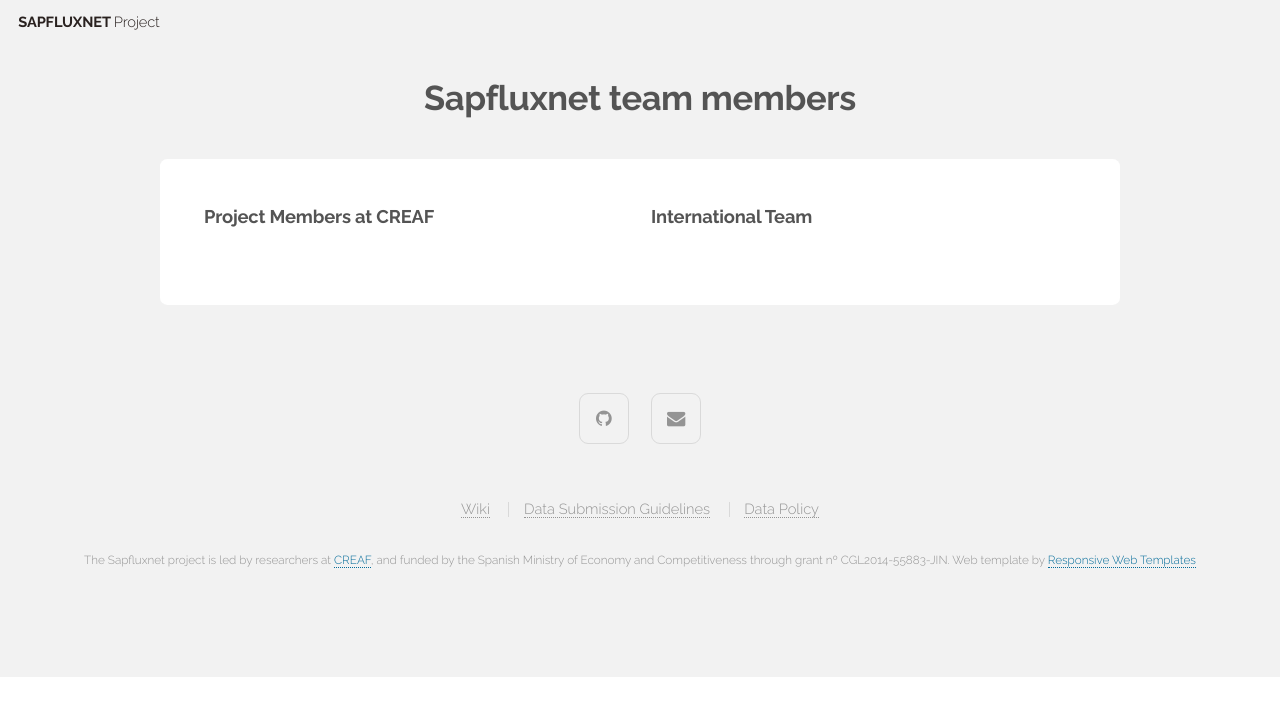
After one commit to aescobarr/sapfluxnet-form, a Django app: template home/templates/home/team.html in a window 1280 px wide. The commit adds this page. Shown: the top 716 px of the page. Run offline with Django 3.2, Linux system fonts and the light colour scheme; the template is opened without the code that fills it, so the values that code supplies are empty.

Commit message:
final version of home and team pages

```diff
--- a/home/static/home/js/init.js
+++ b/home/static/home/js/init.js
@@ -9,12 +9,12 @@
 	skel.init({
 		reset: 'full',
 		breakpoints: {
-			global: { href: 'static/home/css/style.css', containers: 1400, grid: { gutters: ['2em', 0] } },
-			xlarge: { media: '(max-width: 1680px)', href: 'static/home/css/style-xlarge.css', containers: 1200 },
-			large: { media: '(max-width: 1280px)', href: 'static/home/css/style-large.css', containers: 960, grid: { gutters: ['1.5em', 0] }, viewport: { scalable: false } },
-			medium: { media: '(max-width: 980px)', href: 'static/home/css/style-medium.css', containers: '90%', grid: { zoom: 2 } },
-			small: { media: '(max-width: 736px)', href: 'static/home/css/style-small.css', containers: '90%!', grid: { gutters: ['1.25em', 0], zoom: 3 } },
-			xsmall: { media: '(max-width: 480px)', href: 'static/home/css/style-xsmall.css' }
+			global: { href: style, containers: 1400, grid: { gutters: ['2em', 0] } },
+			xlarge: { media: '(max-width: 1680px)', href: xlarge, containers: 1200 },
+			large: { media: '(max-width: 1280px)', href: large, containers: 960, grid: { gutters: ['1.5em', 0] }, viewport: { scalable: false } },
+			medium: { media: '(max-width: 980px)', href: medium, containers: '90%', grid: { zoom: 2 } },
+			small: { media: '(max-width: 736px)', href: small, containers: '90%!', grid: { gutters: ['1.25em', 0], zoom: 3 } },
+			xsmall: { media: '(max-width: 480px)', href: xsmall }
 		},
 		plugins: {
 			layers: {
--- /dev/null
+++ b/home/templates/home/team.html
@@ -0,0 +1,102 @@
+{% load staticfiles %}
+<!DOCTYPE html>
+
+<html>
+  <head>
+    <title>SAPFLUXNET Team</title>
+    <meta http-equiv="content-type" content="text/html; charset=utf-8" />
+		<meta name="description" content="Members of SAPFLUXNET Team" />
+		<meta name="keywords" content="sap flow database global" />
+    <!--[if lte IE 8]><script src="home/css/ie/html5shiv.js"></script><![endif]-->
+    <!-- Script to acces css files from js files: -->
+    <script>
+      style  = "{% static 'home/css/style.css' %}";
+      xlarge  = "{% static 'home/css/style-xlarge.css' %}";
+      large  = "{% static 'home/css/style-large.css' %}";
+      medium  = "{% static 'home/css/style-medium.css' %}";
+      small  = "{% static 'home/css/style-small.css' %}";
+      xsmall  = "{% static 'home/css/style-xsmall.css' %}";
+    </script>
+		<script src="{% static 'home/js/jquery.min.js' %}"></script>
+		<script src="{% static 'home/js/jquery.dropotron.min.js' %}"></script>
+		<script src="{% static 'home/js/jquery.scrollgress.min.js' %}"></script>
+		<script src="{% static 'home/js/jquery.scrolly.min.js' %}"></script>
+		<script src="{% static 'home/js/jquery.slidertron.min.js' %}"></script>
+		<script src="{% static 'home/js/skel.min.js' %}"></script>
+		<script src="{% static 'home/js/skel-layers.min.js' %}"></script>
+		<script src="{% static 'home/js/init.js' %}"></script>
+    <noscript>
+		  <link rel="stylesheet" type="text/css" href="{% static 'home/css/skel.css' %}"/>
+		  <link rel="stylesheet" type="text/css" href="{% static 'home/css/style.css' %}"/>
+		  <link rel="stylesheet" type="text/css" href="{% static 'home/css/style-xlarge.css' %}"/>
+    </noscript>
+    <link rel="shortcut icon" type="image/png" href="{% static 'home/media/fluxnet.ico' %}"/>
+		<!--[if lte IE 9]><link rel="stylesheet" href="home/css/ie/v9.css" /><![endif]-->
+		<!--[if lte IE 8]><link rel="stylesheet" href="home/css/ie/v8.css" /><![endif]-->
+	</head>
+
+  <body class="landing">
+
+    <!-- Header -->
+    <header id="header" class="alt skel-layers-fixed">
+      <h1><a href="{% url 'index' %}">SAPFLUXNET <span>Project</span></a></h1>
+    </header>
+
+    <!-- Main -->
+    <section id="main" class="wrapper style1">
+      <header class="major">
+        <h2>Sapfluxnet team members</h2>
+      </header>
+      <div class="container">
+
+        <!-- Content -->
+        <section id="content">
+
+          <!-- CREAF members -->
+          <section>
+            <div class="row">
+              <div class="6u 12u(2)">
+                <h3>Project Members at CREAF</h3>
+                <ul class="alt">
+                  {% for member in team_list %}
+                    {% if member.getAffil == 'CREAF' %}
+                      <li>{{ member }}. {{ member.getAffil }}. <a href="{{ member.getWeb }}">Web</a></li>
+                    {% endif %}
+                  {% endfor %}
+                </ul>
+              </div>
+              <!-- International Team -->
+              <div class="6u 12u(2)">
+                <h3>International Team</h3>
+                <ul class="alt">
+                  {% for member in team_list %}
+                    {% if member.getAffil != 'CREAF' %}
+                      <li>{{ member }}. {{ member.getAffil }}. <a href="{{ member.getWeb }}">Web</a></li>
+                    {% endif %}
+                  {% endfor %}
+                </ul>
+              </div>
+            </div>
+          </section>
+        </section>
+      </div>
+      <!-- Footer -->
+  			<footer id="footer">
+          <ul class="icons">
+  					<li><a href="https://github.com/sapfluxnet/sapfluxnet-public" class="icon fa-github"><span class="label">Github</span></a></li>
+  					<li><a href="mailto:sapfluxnet@creaf.uab.cat" class="icon fa-envelope"><span class="label">Envelope</span></a></li>
+  				</ul>
+  				<ul class="menu">
+  					<li><a href="https://github.com/sapfluxnet/sapfluxnet-public/wiki#sapfluxnet-wiki">Wiki</a></li>
+  					<li><a href="https://github.com/sapfluxnet/sapfluxnet-public/wiki/Data-Submission-Guidelines">Data Submission Guidelines</a></li>
+  					<li><a href="https://github.com/sapfluxnet/sapfluxnet-public/wiki/Data-Policy">Data Policy</a></li>
+  				</ul>
+          <span class="copyright">
+            The Sapfluxnet project is led by researchers at <a href="http://www.creaf.cat">CREAF</a>, and funded by the Spanish Ministry of Economy and Competitiveness through grant nº CGL2014-55883-JIN.</a>
+  				</span>
+          <span class="copyright">
+  				  	Web template by <a href="http://www.html5webtemplates.co.uk">Responsive Web Templates</a>
+  				</span>
+  			</footer>
+  </body>
+</html>
--- a/home/views.py
+++ b/home/views.py
@@ -1,5 +1,5 @@
 from django.shortcuts import render
-from .models import ShinyApp
+from .models import ShinyApp,SfnTeam
 from django.conf import settings
 
 # Create your views here.
```
Also changed, not shown: home/templates/home/index.html (+11 -1 lines), 1 other file.
